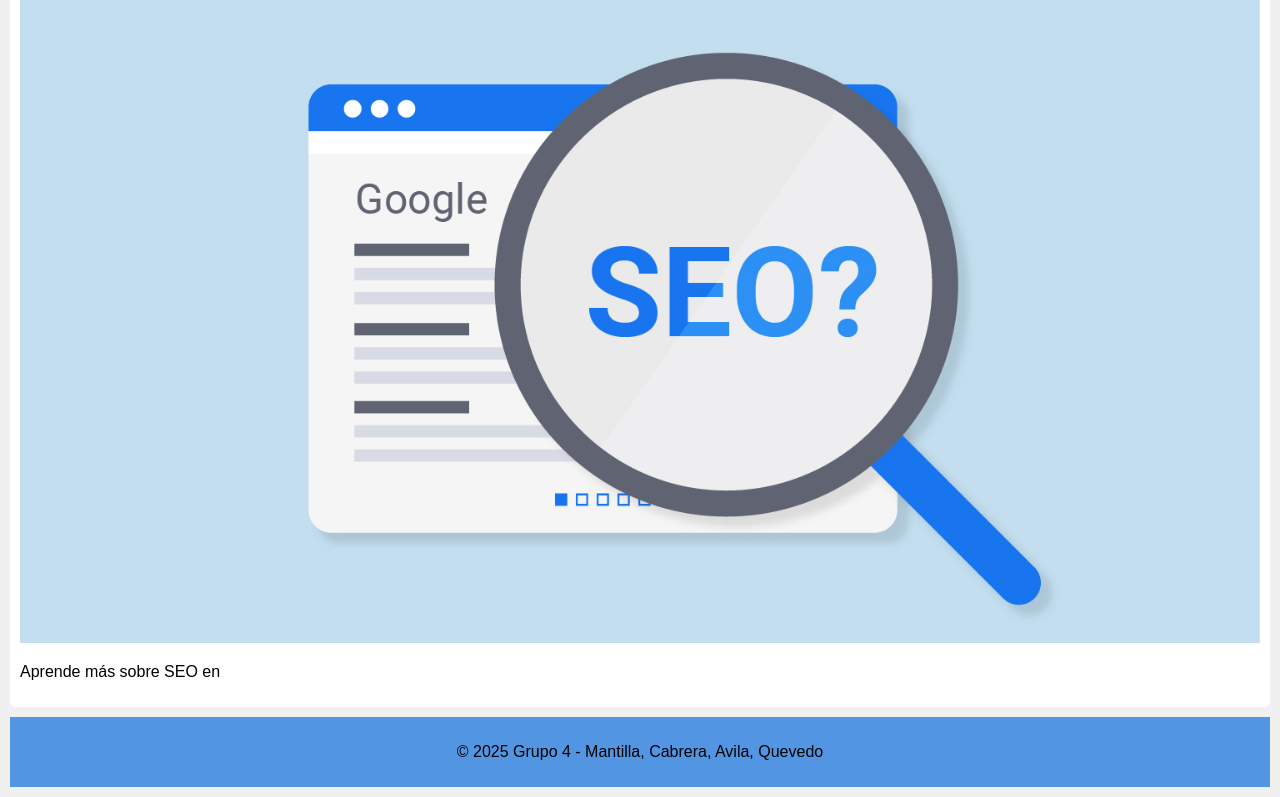
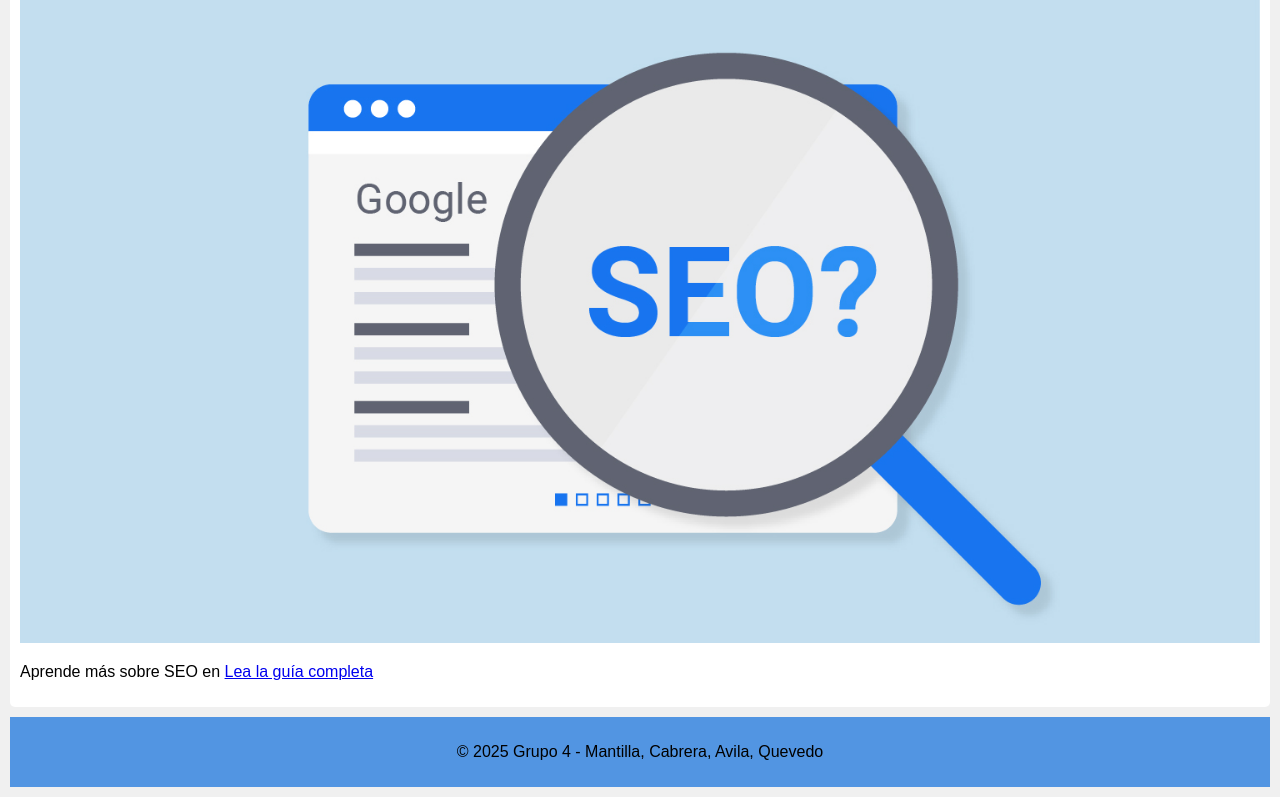
Before and after one commit to clcmono/icc-ppw-u1-SEO, a plain HTML site: page index.html in a window 1280 px wide. Shown: the part 622-1419 px from the top of the page. Drawn offline with Linux system fonts and the light colour scheme.

Commit message:
Actualizacion 2

```diff
--- a/index.html
+++ b/index.html
@@ -37,7 +37,11 @@
 
       <img src="seo.jpg" alt=" SEO">
 
-      <p>Aprende más sobre SEO en  <a href="https://blndpr.com/blog/seo-for-your-business/" target="_blank" title="Guía de SEO"></a></p>
+      <p> Aprende más sobre SEO en
+  <a href="https://blndpr.com/blog/seo-for-your-business/" target="_blank" title="Guía de SEO">
+    Lea la guía completa
+  </a>
+</p>
 
     </article>
   </main>
```
